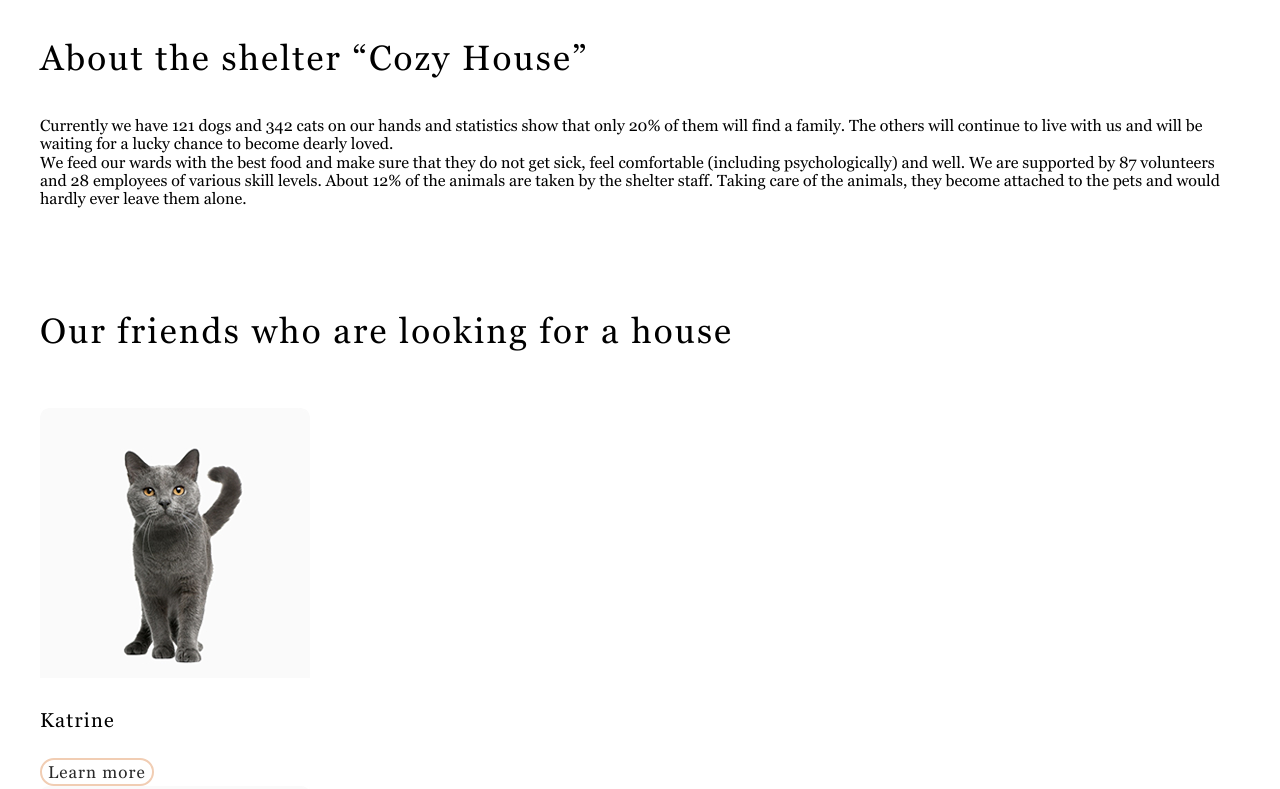
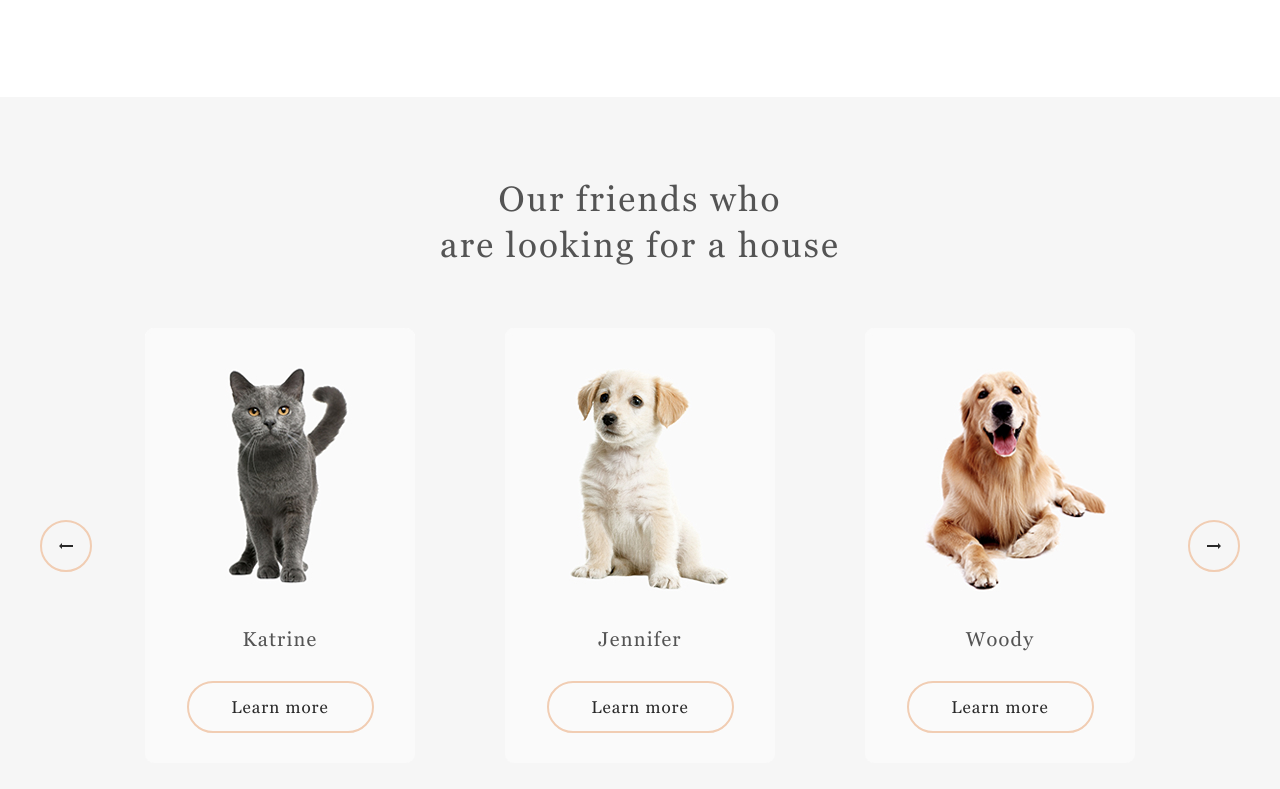
Before and after one commit to KristiBo/rsschool-jsfe, a plain HTML site: page shelter/pages/main/main.html in a window 1280 px wide. Shown: the part 1399-2188 px from the top of the page. Drawn offline with Linux system fonts and the light colour scheme; files whose address does not match are found by name.

Commit message:
feat: add styles to about and pets sections

```diff
--- a/shelter/pages/main/main.html
+++ b/shelter/pages/main/main.html
@@ -21,7 +21,7 @@
         <nav class="nav">
           <ul class="nav__list">
             <li class="nav__item nav__item_active">
-              <a href="#about" class="nav__link">About the shelter</a>
+              <a href="#" class="nav__link">About the shelter</a>
             </li>
             <li class="nav__item nav__item_disabled">
               <a href="pets" class="nav__link">Our pets</a>
@@ -60,7 +60,8 @@
             <img src="../../assets/images/about-pets.png" alt="pets" class="about__pets">
           </div>
           <div class="about__description">
-            <h3 class="about__title">About the shelter “Cozy House”</h3>
+            <h3 class="about__title">About the shelter<br>
+              “Cozy House”</h3>
             <p class="about__text">
               Currently we have 121 dogs and 342 cats on our hands and statistics show that only 20% of them will find a
               family. The others will continue to live with us and will be waiting for a lucky chance to become dearly loved.
@@ -77,27 +78,28 @@
 
       <section class="section pets__section" id="pets">
         <div class="container pets__container">
-          <h3 class="pets__title">Our friends who are looking for a house</h3>
+          <h3 class="pets__title">Our friends who<br>
+            are looking for a house</h3>
           <div class="pets__slider">
-            <button class="button button_prev"></button>
-            <div class="slider__cards">
-              <div class="slider__card">
-                <img src="../../assets/images/pets-katrine.jpg" alt="Katrine" class="card__image">
-                <h4 class="pet-name">Katrine</h4>
+            <button class="button button_transparent button_prev"></button>
+            <div class="pets__cards">
+              <div class="pets__card">
+                <img src="../../assets/images/pets-katrine.jpg" alt="Katrine" class="pets__image">
+                <h4 class="pets__name">Katrine</h4>
                 <button class="button button_transparent">Learn more</button>
               </div>
-              <div class="slider__card">
-                <img src="../../assets/images/pets-jennifer.jpg" alt="Jennifer" class="card__image">
-                <h4 class="pet-name">Jennifer</h4>
+              <div class="pets__card">
+                <img src="../../assets/images/pets-jennifer.jpg" alt="Jennifer" class="pets__image">
+                <h4 class="pets__name">Jennifer</h4>
                 <button class="button button_transparent">Learn more</button>
               </div>
-              <div class="slider__card">
-                <img src="../../assets/images/pets-woody.jpg" alt="Woody" class="card__image">
-                <h4 class="pet-name">Woody</h4>
+              <div class="pets__card">
+                <img src="../../assets/images/pets-woody.jpg" alt="Woody" class="pets__image">
+                <h4 class="pets__name">Woody</h4>
                 <button class="button button_transparent">Learn more</button>
               </div>
             </div>
-            <button class="button button_next"></button>
+            <button class="button button_transparent button_next"></button>
           </div>
           <button class="button button_colored">Get to know the rest</button>
         </div>
--- a/shelter/pages/main/main.scss
+++ b/shelter/pages/main/main.scss
@@ -6,9 +6,17 @@
 @import "../../sass/_header.scss";
 @import "../../sass/_footer.scss";
 
+.section {
+  display: flex;
+  align-items: center;
+  margin: 0;
+}
+
 .container {
-  max-width: 1200px;
+  display: flex;
+  max-width: 1280px;
   margin: 80px auto 100px;
+  padding: 0 40px;
 }
 
 .hero {
@@ -18,9 +26,9 @@
   }
 
   &__container {
-    display: flex;
     justify-content: space-between;
     margin: 0 auto;
+    gap: 42px;
   }
 
   &__description {
@@ -38,6 +46,7 @@
 
   &__text {
     @include paragraph-l;
+    color: $color-dark-s;
   }
 
   &__image {
@@ -45,3 +54,106 @@
     height: 728px;
   }
 }
+
+.about {
+  &__container {
+    justify-content: center;
+    align-items: center;
+    gap: 120px;
+  }
+
+  &__image {
+    width: 300px;
+    height: 408px;
+  }
+
+  &__description {
+    display: flex;
+    flex-direction: column;
+    gap: 25px;
+    max-width: 430px;
+  }
+
+  &__title {
+    color: $color-dark-l;
+  }
+
+  &__text {
+    @include paragraph-l;
+    color: $color-dark-xl;
+  }
+}
+
+.pets {
+  &__section {
+    background-color: $color-light-l;
+  }
+
+  &__container {
+    flex-direction: column;
+    justify-content: center;
+    align-items: center;
+    gap: 60px;
+
+    .button_colored {
+      width: 261px;
+      height: 52px;
+    }
+  }
+
+  &__title {
+    color: $color-dark-l;
+    text-align: center;
+  }
+
+  &__slider {
+    display: flex;
+    align-items: center;
+  }
+
+  &__cards {
+    display: flex;
+    justify-content: center;
+    align-items: center;
+    margin: 0 53px;
+    gap: 90px;
+  }
+
+  &__card {
+    display: flex;
+    flex-direction: column;
+    justify-content: center;
+    align-items: center;
+    gap: 30px;
+    background-color: $color-light-s;
+    border-radius: 9px;
+    overflow: hidden;
+    transition: 0.5s;
+
+    .button_transparent {
+      margin-bottom: 30px;
+      width: 187px;
+      height: 52px;
+    }
+
+    &:hover {
+      background-color: $color-light-xl;
+      box-shadow: 0px 2px 35px 14px rgba(13, 13, 13, 0.04);
+      .button_transparent {
+        background-color: $color-primary-light;
+        border: 2px solid $color-primary-light;
+      }
+    }
+  }
+
+  &__image {
+    width: 270px;
+    height: 270px;
+  }
+
+  &__name {
+    line-height: 23px;
+    color: $color-dark-l;
+  }
+
+}
--- a/shelter/sass/_buttons.scss
+++ b/shelter/sass/_buttons.scss
@@ -24,4 +24,20 @@
 
 .button_transparent {
   border: 2px solid $color-primary;
+
+  &:hover {
+    border: 2px solid $color-primary-light;
 }
+}
+
+.button_prev {
+  width: 52px;
+  height: 52px;
+  background: url(../../assets/icons/arrow-left.svg) center no-repeat;
+}
+
+.button_next {
+  width: 52px;
+  height: 52px;
+  background: url(../../assets/icons/arrow-right.svg) center no-repeat;
+}
--- a/shelter/sass/_fonts.scss
+++ b/shelter/sass/_fonts.scss
@@ -25,7 +25,7 @@
 h1 {
   margin: 0;
   padding: 0;
-  font-family: inherit;
+  font-family: "Georgia", serif;
   font-style: normal;
   font-weight: 400;
   font-size: 32px;
@@ -37,7 +37,7 @@ h1 {
 h2 {
   margin: 0;
   padding: 0;
-  font-family: inherit;
+  font-family: "Georgia", serif;;
   font-style: normal;
   font-weight: 400;
   font-size: 44px;
@@ -46,7 +46,9 @@ h2 {
 }
 
 h3 {
-  font-family: inherit;
+  margin: 0;
+  padding: 0;
+  font-family: "Georgia", serif;;
   font-style: normal;
   font-weight: 400;
   font-size: 35px;
@@ -55,7 +57,9 @@ h3 {
 }
 
 h4 {
-  font-family: inherit;
+  margin: 0;
+  padding: 0;
+  font-family: "Georgia", serif;;
   font-style: normal;
   font-weight: 400;
   font-size: 20px;
@@ -64,7 +68,9 @@ h4 {
 }
 
 h5 {
-  font-family: inherit;
+  margin: 0;
+  padding: 0;
+  font-family: "Georgia", serif;;
   font-style: normal;
   font-weight: 400;
   font-size: 15px;
@@ -78,7 +84,6 @@ h5 {
   font-weight: 400;
   font-size: 15px;
   line-height: 160%;
-  color: $color-dark-s;
 }
 
 @mixin paragraph-s {
--- a/shelter/sass/_header.scss
+++ b/shelter/sass/_header.scss
@@ -6,9 +6,9 @@
     display: flex;
     justify-content: space-between;
     align-items: center;
-    max-width: 1200px;
+    max-width: 1280px;
     margin: 0 auto;
-    padding-top: 61px;
+    padding: 60px 40px 0;
   }
 }
 
@@ -26,7 +26,7 @@
     font-style: normal;
     font-weight: 400;
     font-size: 13px;
-    line-height: 100%;
+    line-height: 15px;
     letter-spacing: 0.1em;
     color: $color-light-xl;
   }
@@ -39,6 +39,7 @@
     align-items: center;
     gap: 36px;
     @include paragraph-l;
+    color: $color-dark-s;
   }
 
   &__item_active {
```
Also changed, not shown: shelter/pages/main/main.css, 1 other file.
